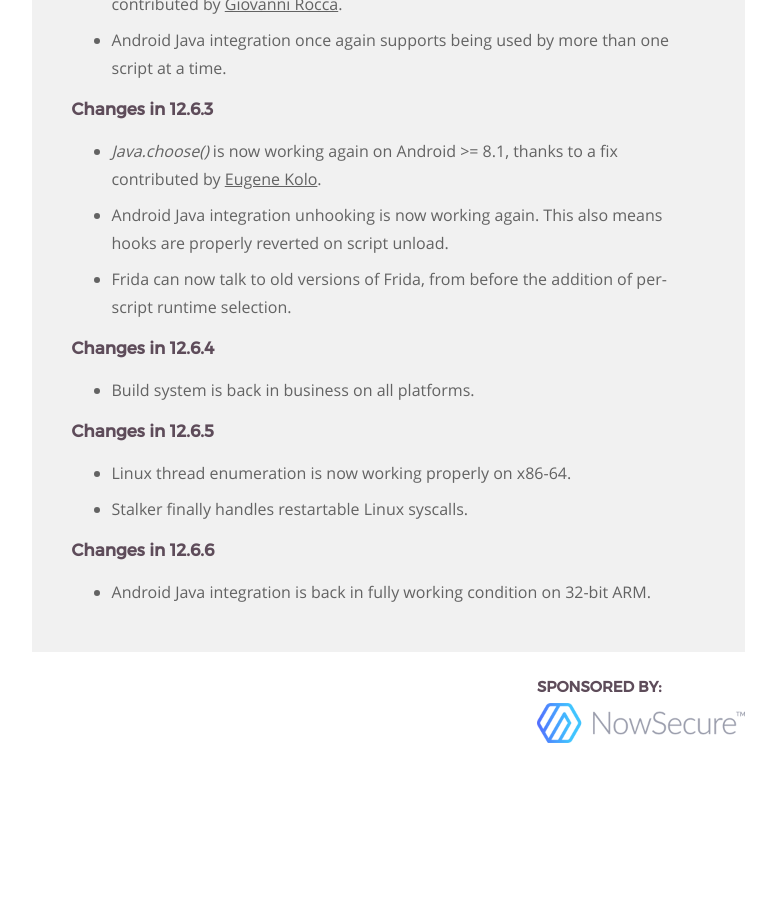
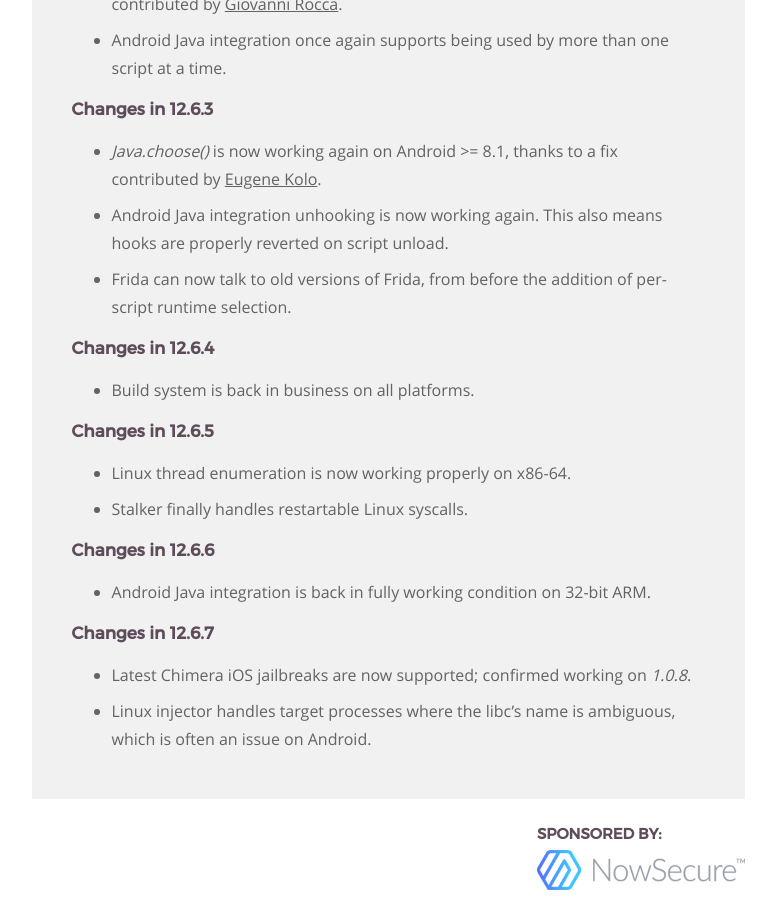
Before and after one commit to frida/frida-website, a Jekyll site: the page built from _posts/2019-05-28-frida-12-6-released.markdown, in a window 1280 px wide and 900 px high, scrolled down 1015 px. Shown: the whole window, without its empty margins (364-1140 px from the left). Built offline with Jekyll 4.4.1, drawn with Linux system fonts in a browser that asks for light colours; before the commit the page ends 1768 px from its top, so only the background shows below that.

Commit message:
Summarize changes in 12.6.7

```diff
--- a/_posts/2019-05-28-frida-12-6-released.markdown
+++ b/_posts/2019-05-28-frida-12-6-released.markdown
@@ -64,6 +64,12 @@ Enjoy!
 
 - Android Java integration is back in fully working condition on 32-bit ARM.
 
+### Changes in 12.6.7
+
+- Latest Chimera iOS jailbreaks are now supported; confirmed working on *1.0.8*.
+- Linux injector handles target processes where the libc's name is ambiguous,
+  which is often an issue on Android.
+
 
 [Jake Van Dyke]: https://twitter.com/giantpune
 [Giovanni Rocca]: https://twitter.com/iGio90
```
